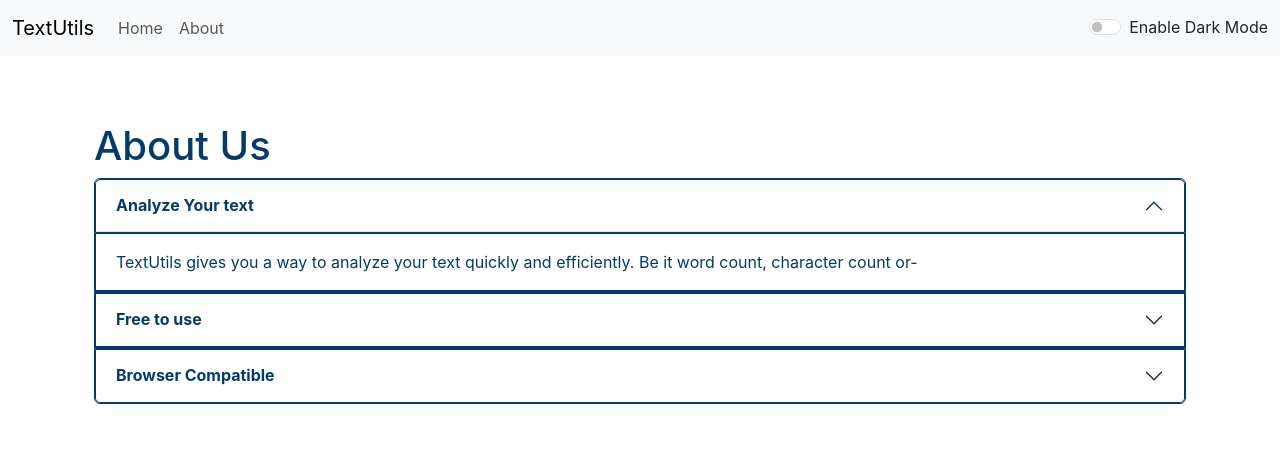
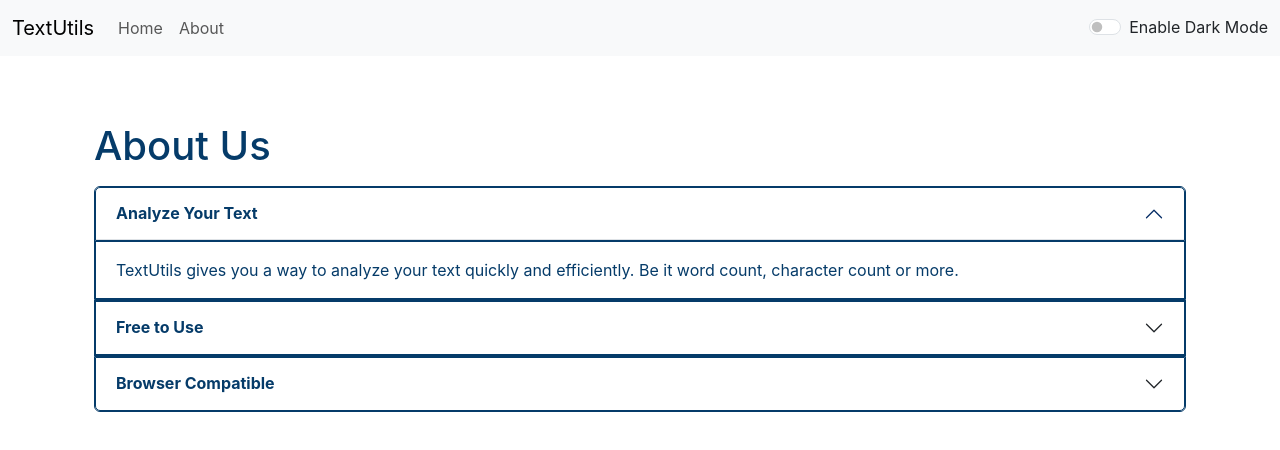
Before and after one commit to ZohaMalikZohaMalik000-dev/TextUTils-React-App, a React (Create React App) app: page /about in a window 1280 px wide. Shown: the top 450 px of the page. Built offline with nearby package versions, Linux system fonts and the light colour scheme.

Commit message:
first commit

```diff
--- a/public/index.html
+++ b/public/index.html
@@ -9,7 +9,7 @@
       name="description"
       content="TextUtils is a utility which can be used to manipulate your text in the way you want.You can remove extra spaces, copy te manipulated text as well as convert your text form Uppercase to Lowercase and Lowercase to Uppercase"
     />
-    <link rel="apple-touch-icon" href="%PUBLIC_URL%/apple-touch-icon.png" />
+    <link rel="apple-touch-icon" href="%PUBLIC_URL%/logo512.png" />
     <!--
       manifest.json provides metadata used when your web app is installed on a
       user's mobile device or desktop. See https://developers.google.com/web/fundamentals/web-app-manifest/
--- a/src/App.js
+++ b/src/App.js
@@ -1,14 +1,11 @@
+
 import './App.css';
 import Navbar from './components/Navbar';
 import About from './components/About';
 import TextForm from './components/TextForm';
 import React, { useState } from 'react';
 import Alert from './components/Alert';
-
-import {
-  BrowserRouter as Router, Routes, Route
-}  from "react-router-dom";
-
+import { BrowserRouter as Router, Routes, Route } from "react-router-dom";
 
 function App() {
   const [Mode, setMode] = useState('light');
@@ -42,15 +39,15 @@
         <Alert alert={alert} />
 
         <div className="container my-3">
-            <Routes>
-            {/* ✅ Default route (TextUtils link and refresh) */}
-            <Route Exact path="/" element={<TextForm showAlert={showAlert} heading="Try TextUtils-  Word Counter,Remove Spaces,Char counter" mode={Mode} />} />
-            {/* <TextForm showAlert={showAlert} heading="Enter the text to analyze below" mode={Mode} /> */}
+          <Routes>
+            {/* ✅ Default + Home → TextForm */}
+            <Route path="/" element={<TextForm showAlert={showAlert} heading="Try TextUtils - Word Counter, Remove Spaces, Char Counter" mode={Mode} />} />
+            <Route path="/home" element={<TextForm showAlert={showAlert} heading="Try TextUtils - Word Counter, Remove Spaces, Char Counter" mode={Mode} />} />
+            {/* ✅ Agar Home component no hai, to only text watch do */}
+            {/* <Route Exact path="/home" element={<h2>Welcome to Home Page</h2>} /> */}
+
             {/* ✅ About page */}
-            <Route Exact path="/about" element={<About mode={Mode} />} />
-
-            {/* ✅ Agar Home component nahi hai, to sirf text dikha do */}
-            <Route Exact path="/home" element={<h2>Welcome to Home Page</h2>} />
+            <Route path="/about" element={<About mode={Mode} />} />
           </Routes>
         </div>
       </Router>
--- a/src/components/About.js
+++ b/src/components/About.js
@@ -1,16 +1,18 @@
 //rfc
-import React, { useState } from 'react'
+import React from 'react'
 // import { useFormState } from 'react
 export default function About(props) {
      // let MyStyle = {
     //     color : 'white',
     //     backgroundColor:' black'
     // }
-        const [myStyle, setMyStyle]  = useState ({
-                    color : 'black',
-                backgroundColor:'white',
+// ------------------------------
+        // const [myStyle, setMyStyle]  = useState ({
+        //             color : 'black',
+        //         backgroundColor:'white',
 
-        })
+        // })
+// ---------------------------------
 
       // const [btnText, SetBtnText]  = useState ("Enable Dark Mode")
         // const toggleMode = () =>{
@@ -30,52 +32,58 @@
         //         SetBtnText("Enable Dark Mode");
         //     }
         // }
+        // ---------------------
     let MyStyle = {
-            color : props.mode === 'dark'?'white':'#053b69ff',
-            backgroundColor :props.mode === 'dark'?'#053b69ff':'white',
+        color : props.mode === 'dark' ? 'white' : '#053b69ff',
+        backgroundColor : props.mode === 'dark' ? '#053b69ff' : 'white',
         border : '1px solid',
-            borderColor : props.mode === 'dark'?'white':'#053b69ff'
+        borderColor : props.mode === 'dark' ? 'white' : '#053b69ff'
     }
+
     return (
-                <div className="container" style = {{color : props.mode === 'dark'?'white':'#053b69ff'}}>
-                    <h1 className='mg-3'>About Us</h1>
+
+        <div className="container" style={{color : props.mode === 'dark' ? 'white' : '#053b69ff'}}>
+            <h1 className='my-3'>About Us</h1>
             <div className="accordion" id="accordionExample">
-            <div className="accordion-item" style = {MyStyle}>
+                <div className="accordion-item" style={MyStyle}>
                     <h2 className="accordion-header">
-                <button className="accordion-button" type="button" style = {MyStyle} data-bs-toggle="collapse" data-bs-target="#collapseOne" aria-expanded="true" aria-controls="collapseOne">
-                    <strong>Analyze Your text</strong>
+                        <button className="accordion-button" type="button" style={MyStyle} data-bs-toggle="collapse" data-bs-target="#collapseOne" aria-expanded="true" aria-controls="collapseOne">
+                            <strong>Analyze Your Text</strong>
                         </button>
                     </h2>
                     <div id="collapseOne" className="accordion-collapse collapse show" data-bs-parent="#accordionExample">
-                <div className="accordion-body" style = {MyStyle}>
-                    TextUtils gives you a way to analyze your text quickly and efficiently. Be it word count, character count or-
+                        <div className="accordion-body" style={MyStyle}>
+                            TextUtils gives you a way to analyze your text quickly and efficiently. Be it word count, character count or more.
                         </div>
                     </div>
                 </div>
-            <div className="accordion-item" style = {MyStyle} >
+
+                <div className="accordion-item" style={MyStyle}>
                     <h2 className="accordion-header">
-                <button className="accordion-button collapsed" type="button" style = {MyStyle} data-bs-toggle="collapse" data-bs-target="#collapseTwo" aria-expanded="false" aria-controls="collapseTwo">
-                <strong>Free to use</strong>
+                        <button className="accordion-button collapsed" type="button" style={MyStyle} data-bs-toggle="collapse" data-bs-target="#collapseTwo" aria-expanded="false" aria-controls="collapseTwo">
+                            <strong>Free to Use</strong>
                         </button>
                     </h2>
                     <div id="collapseTwo" className="accordion-collapse collapse" data-bs-parent="#accordionExample">
-                <div className="accordion-body" style = {MyStyle}>
-                TextUtils is a free character counter tool that provides instant character count & word count statistics for a given text. TextUtils reports the number of words and characters. Thus it is suitable for writing text with word/ character limit.
+                        <div className="accordion-body" style={MyStyle}>
+                            TextUtils is a free character counter tool that provides instant character count & word count statistics for a given text. Thus it is suitable for writing text with word/character limits.
                         </div>
                     </div>
                 </div>
-            <div className="accordion-item" style = {MyStyle}>
+
+                <div className="accordion-item" style={MyStyle}>
                     <h2 className="accordion-header">
-                <button className="accordion-button collapsed" type="button" style = {MyStyle} data-bs-toggle="collapse" data-bs-target="#collapseThree" aria-expanded="false" aria-controls="collapseThree">
+                        <button className="accordion-button collapsed" type="button" style={MyStyle} data-bs-toggle="collapse" data-bs-target="#collapseThree" aria-expanded="false" aria-controls="collapseThree">
                             <strong>Browser Compatible</strong>
                         </button>
                     </h2>
                     <div id="collapseThree" className="accordion-collapse collapse" data-bs-parent="#accordionExample">
-                <div className="accordion-body" style = {MyStyle}>
-                    This word counter software works in any web browsers such as Chrome, Firefox, Internet Explorer, Safari, Opera. It suits to count characters in facebook, blog, books, excel document, pdf document, essays, etc.
+                        <div className="accordion-body" style={MyStyle}>
+                            This word counter software works in any web browser such as Chrome, Firefox, Internet Explorer, Safari, Opera. It suits counting characters in Facebook, blog, books, excel document, pdf document, essays, etc.
                         </div>
                     </div>
                 </div>
+
             </div>
                 {/* <div className="container  my-3">
                     <button onClick={toggleMode} type="button" className="btn btn-primary">{btnText}</button>
--- a/src/components/Navbar.js
+++ b/src/components/Navbar.js
@@ -1,53 +1,36 @@
-import React from 'react'
-import PropTypes from 'prop-types'
+    import React from 'react';
     import { Link } from "react-router-dom";
 
     export default function Navbar(props) {
     return (
-        <>
         <nav className={`navbar navbar-expand-lg navbar-${props.mode} bg-${props.mode}`}>
         <div className="container-fluid">
-            {/* ✅ TextUtils link (TextForm page) */}
-            <Link className="navbar-brand" to="/">{props.title}</Link>
-            {/* <a className="navbar-brand" href="/">{props.title}</a> */}
+            {/* ✅ TextUtils link */}
+            <Link className="navbar-brand" to="/">TextUtils</Link>
 
-            <button className="navbar-toggler" type="button" data-bs-toggle="collapse" data-bs-target="#navbarSupportedContent"
-                aria-controls="navbarSupportedContent" aria-expanded="false" aria-label="Toggle navigation">
+            <button className="navbar-toggler" type="button" data-bs-toggle="collapse" data-bs-target="#navbarSupportedContent" aria-controls="navbarSupportedContent" aria-expanded="false" aria-label="Toggle navigation">
             <span className="navbar-toggler-icon"></span>
             </button>
 
             <div className="collapse navbar-collapse" id="navbarSupportedContent">
             <ul className="navbar-nav me-auto mb-2 mb-lg-0">
-                {/* ✅ Home page */}
+                {/* ✅ Home → TextForm page */}
                 <li className="nav-item">
-                    <Link className="nav-link" to="/home">Home</Link>
-                    {/* <a className="nav-link" href="/">Home</a> */}
+                <Link className="nav-link" aria-current="page" to="/home">Home</Link>
                 </li>
 
-                {/* ✅ About page */}
+                {/* ✅ About */}
                 <li className="nav-item">
                 <Link className="nav-link" to="/about">{props.aboutText}</Link>
-                     {/* <a className="nav-link" href ="/">{props.aboutText}</a> */}
                 </li>
             </ul>
 
             <div className={`form-check form-switch text-${props.mode === 'light' ? 'dark' : 'light'}`}>
-                <input className="form-check-input" onClick={props.toggleMode} type="checkbox" id="switchCheckDefault" />
-                <label className="form-check-label" htmlFor="switchCheckDefault"> Enable Dark Mode</label>
+                <input className="form-check-input" onClick={props.toggleMode} type="checkbox" role="switch" id="flexSwitchCheckDefault" />
+                <label className="form-check-label" htmlFor="flexSwitchCheckDefault">Enable Dark Mode</label>
             </div>
             </div>
         </div>
         </nav>
-        </>
     )
 }
-
-    Navbar.propTypes = {
-    title: PropTypes.string.isRequired,
-    aboutText: PropTypes.string.isRequired
-    }
-
-    Navbar.defaultProps = {
-    title: 'Set Title here',
-    aboutText: 'About text here'
-    }
```
Also changed, not shown: package.json (+5 -5 lines), 1 other file (tests, documents, lock files or other folders). Lines whose indentation alone changed are shown as unchanged.
